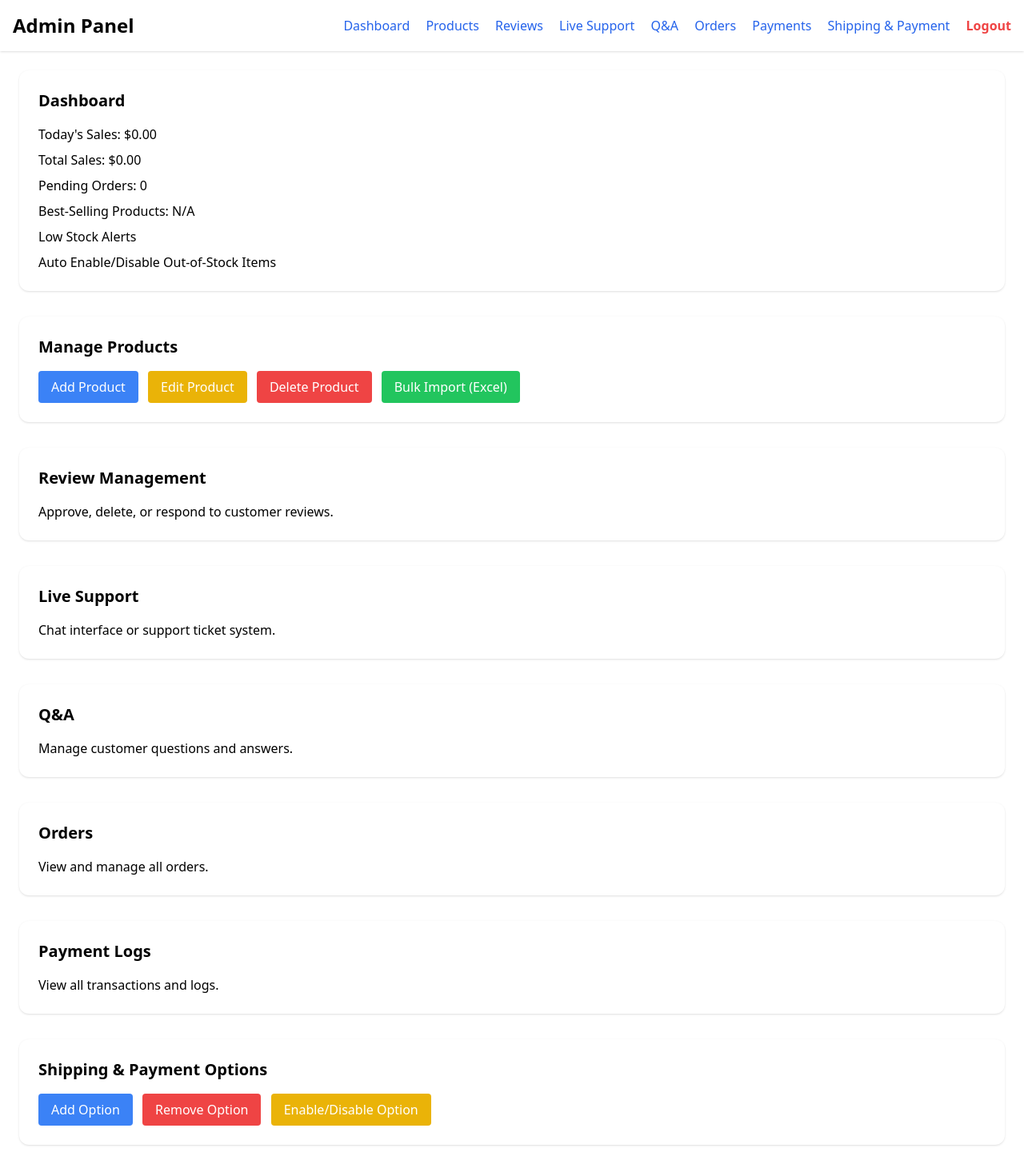
After one commit to Mareczech321/E-Shop_DIGITIVA, a PHP site: page /PHP/admin.php in a window 1280 px wide. The commit adds this page. Shown: the whole page at 80% size. Run offline with PHP 8.4, Linux system fonts and the light colour scheme; the visitor is signed in with stand-in values (Sample User, id 1); some libraries are stand-ins or nearby versions.

Commit message:
Add files via upload

```diff
--- /dev/null
+++ b/PHP/admin.php
@@ -0,0 +1,93 @@
+<?php
+    session_start();
+
+    if (!isset($_SESSION['user_id']) || ($_SESSION['username'] != 'admin' && $_SESSION['username'] != 'owner') || ($_SESSION['user_id'] != 0 && $_SESSION['user_id'] != 1)) {
+        header("Location: login.php");
+        exit;
+    }
+?>
+<!DOCTYPE html>
+<html lang="en">
+<head>
+  <meta charset="UTF-8">
+  <meta name="viewport" content="width=device-width, initial-scale=1.0">
+  <title>Digitiva - Admin Panel</title>
+  <script src="https://cdn.tailwindcss.com"></script>
+  <link rel="shortcut icon" href="../IMG/favicon.ico" type="image/x-icon">
+  <link rel="stylesheet" href="../CSS/admin.css">
+</head>
+<body>
+  <header class="bg-white shadow p-4 flex justify-between items-center">
+    <h2 class="text-2xl font-bold">Admin Panel</h2>
+    <nav class="space-x-4">
+      <a href="#dashboard" class="text-blue-600 hover:underline">Dashboard</a>
+      <a href="#products" class="text-blue-600 hover:underline">Products</a>
+      <a href="#reviews" class="text-blue-600 hover:underline">Reviews</a>
+      <a href="#support" class="text-blue-600 hover:underline">Live Support</a>
+      <a href="#qa" class="text-blue-600 hover:underline">Q&amp;A</a>
+      <a href="#orders" class="text-blue-600 hover:underline">Orders</a>
+      <a href="#payments" class="text-blue-600 hover:underline">Payments</a>
+      <a href="#shipping" class="text-blue-600 hover:underline">Shipping &amp; Payment</a>
+      <a href="logout.php" class="text-red-500 font-semibold">Logout</a>
+    </nav>
+  </header>
+
+  <main class="p-6 space-y-8">
+    <section id="dashboard" class="bg-white rounded-xl shadow p-6">
+      <h2 class="text-xl font-semibold mb-4">Dashboard</h2>
+      <ul class="space-y-2">
+        <li>Today's Sales: $0.00</li>
+        <li>Total Sales: $0.00</li>
+        <li>Pending Orders: 0</li>
+        <li>Best-Selling Products: N/A</li>
+        <li>Low Stock Alerts</li>
+        <li>Auto Enable/Disable Out-of-Stock Items</li>
+      </ul>
+    </section>
+
+    <section id="products" class="bg-white rounded-xl shadow p-6">
+      <h2 class="text-xl font-semibold mb-4">Manage Products</h2>
+      <div class="space-x-2">
+        <button class="bg-blue-500 text-white px-4 py-2 rounded">Add Product</button>
+        <button class="bg-yellow-500 text-white px-4 py-2 rounded">Edit Product</button>
+        <button class="bg-red-500 text-white px-4 py-2 rounded">Delete Product</button>
+        <button class="bg-green-500 text-white px-4 py-2 rounded">Bulk Import (Excel)</button>
+      </div>
+    </section>
+
+    <section id="reviews" class="bg-white rounded-xl shadow p-6">
+      <h2 class="text-xl font-semibold mb-4">Review Management</h2>
+      <p>Approve, delete, or respond to customer reviews.</p>
+    </section>
+
+    <section id="support" class="bg-white rounded-xl shadow p-6">
+      <h2 class="text-xl font-semibold mb-4">Live Support</h2>
+      <p>Chat interface or support ticket system.</p>
+    </section>
+
+    <section id="qa" class="bg-white rounded-xl shadow p-6">
+      <h2 class="text-xl font-semibold mb-4">Q&amp;A</h2>
+      <p>Manage customer questions and answers.</p>
+    </section>
+
+    <section id="orders" class="bg-white rounded-xl shadow p-6">
+      <h2 class="text-xl font-semibold mb-4">Orders</h2>
+      <p>View and manage all orders.</p>
+    </section>
+
+    <section id="payments" class="bg-white rounded-xl shadow p-6">
+      <h2 class="text-xl font-semibold mb-4">Payment Logs</h2>
+      <p>View all transactions and logs.</p>
+    </section>
+
+    <section id="shipping" class="bg-white rounded-xl shadow p-6">
+      <h2 class="text-xl font-semibold mb-4">Shipping &amp; Payment Options</h2>
+      <div class="space-x-2">
+        <button class="bg-blue-500 text-white px-4 py-2 rounded">Add Option</button>
+        <button class="bg-red-500 text-white px-4 py-2 rounded">Remove Option</button>
+        <button class="bg-yellow-500 text-white px-4 py-2 rounded">Enable/Disable Option</button>
+      </div>
+    </section>
+  </main>
+</body>
+</html>
```
Also changed, not shown: PHP/dashboard.php (added, +32 -0 lines), PHP/login.php (+50 -11 lines), PHP/logout.php (added, +7 -0 lines), PHP/register.php (+92 -1 lines).
